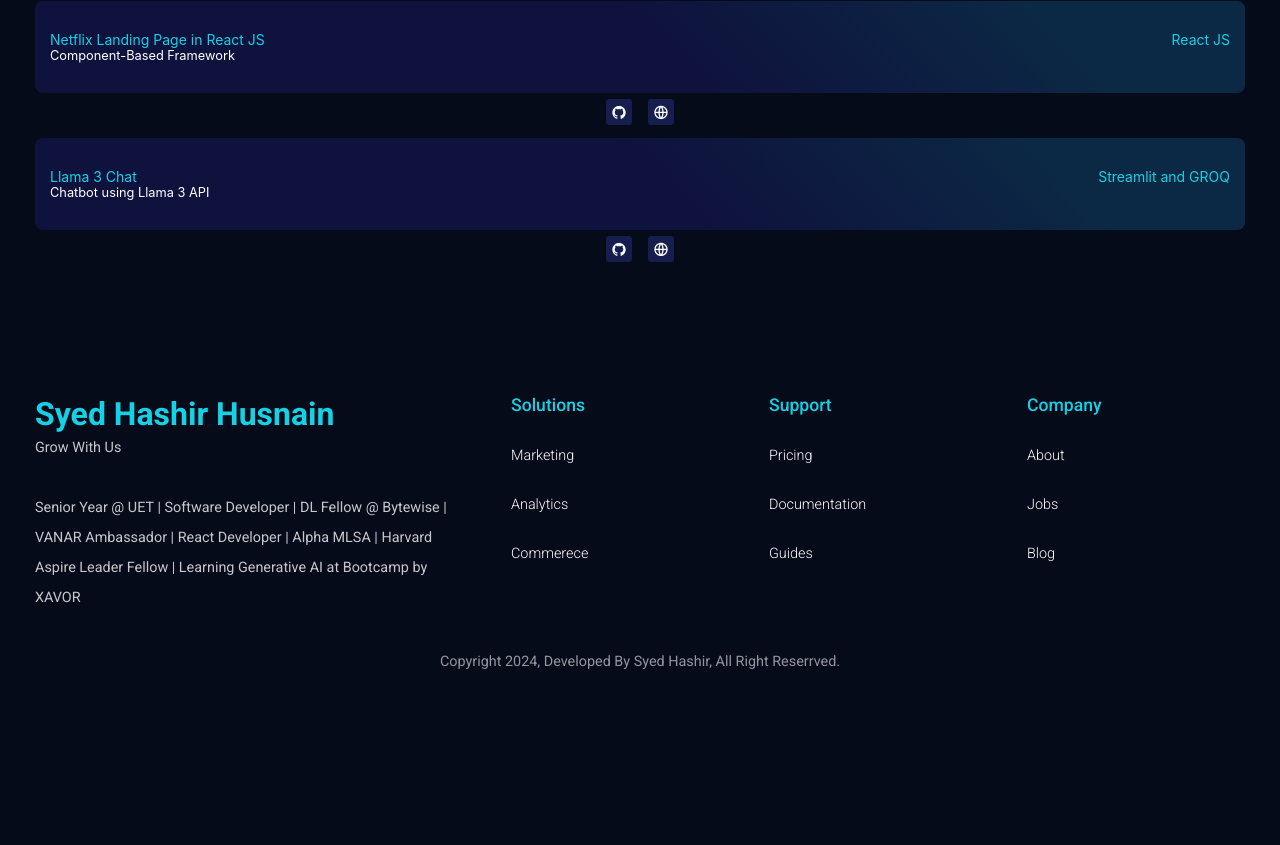
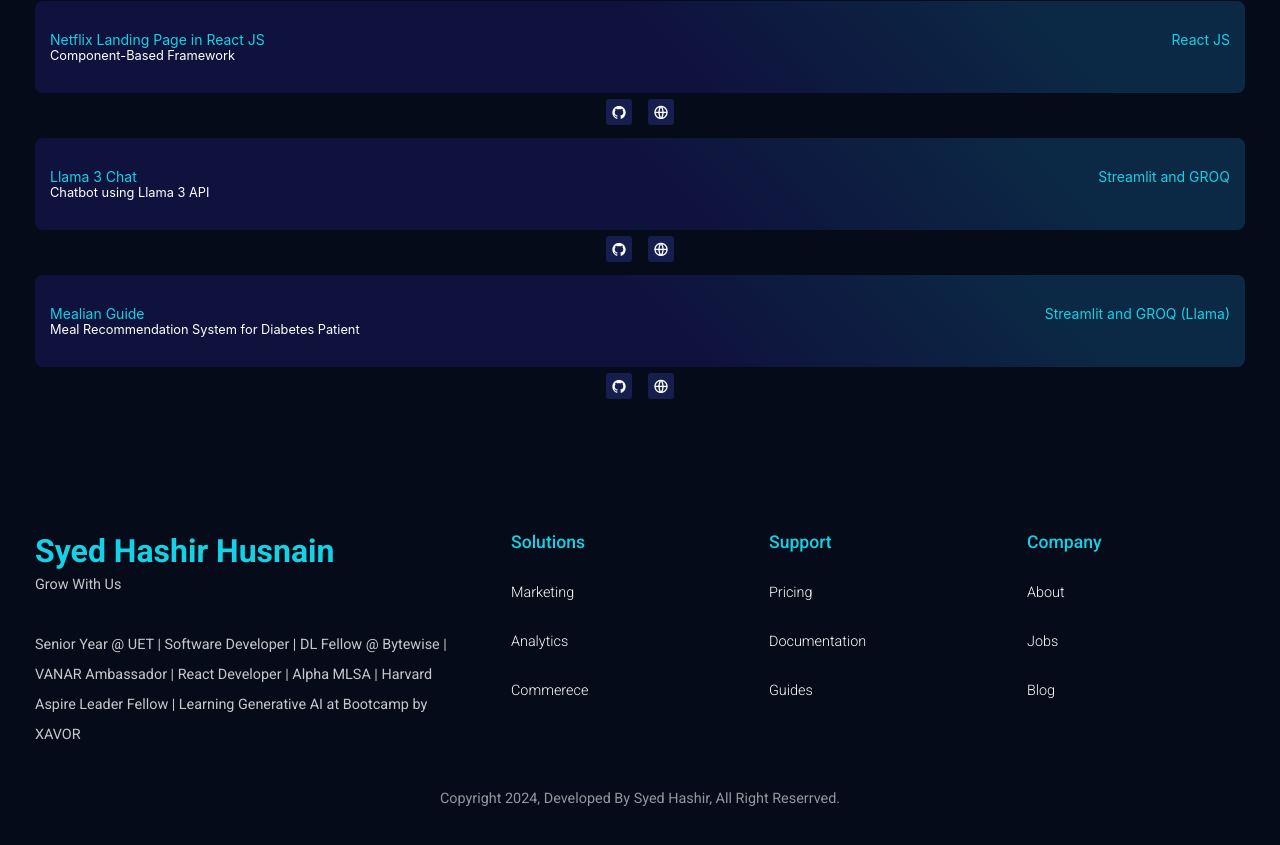
Before and after one commit to SyedHashir-Helper/Portfolio, a React (Vite) app: page / in a window 1280 px wide. Shown: the part 5916-6761 px from the top of the page. Before the commit the page ends 6646 px from the top, so only its background shows below. Built offline with nearby package versions, Linux system fonts and the light colour scheme.

Commit message:
Mealian Guide Project Added

```diff
--- a/src/Components/UI/Project.jsx
+++ b/src/Components/UI/Project.jsx
@@ -126,6 +126,16 @@
     keySkills: ["LLMs", "GROQ API", "Streamlit"],
     developed: "Streamlit and GROQ"
   },
+  {
+    title: "Mealian Guide",
+    describe: "Meal Recommendation System for Diabetes Patient",
+    desc: "An LLM based meal guide system for diabetes patient which helps them in their normal life sugar in-take control and provides them with healthy diet plan.",
+    github:
+      "https://github.com/SyedHashir-Helper/Mealian-Guide",
+    other: "https://mealian-guide-made-by-hashir.streamlit.app/",
+    keySkills: ["LLMs", "GROQ API", "Streamlit", "Use LLMs for Specfic use case"],
+    developed: "Streamlit and GROQ (Llama)"
+  },
 ];
 
 const Project = () => {
```
